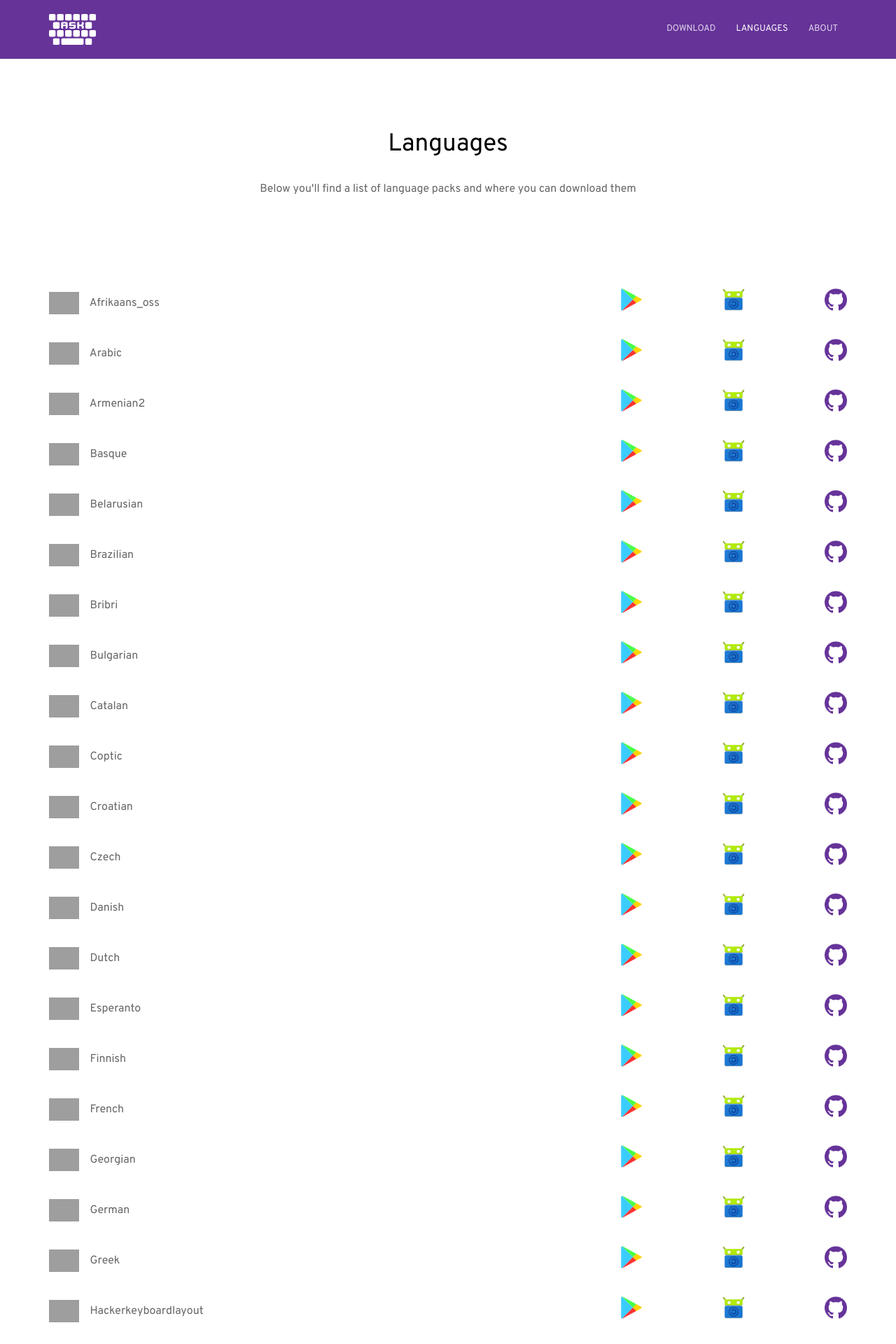
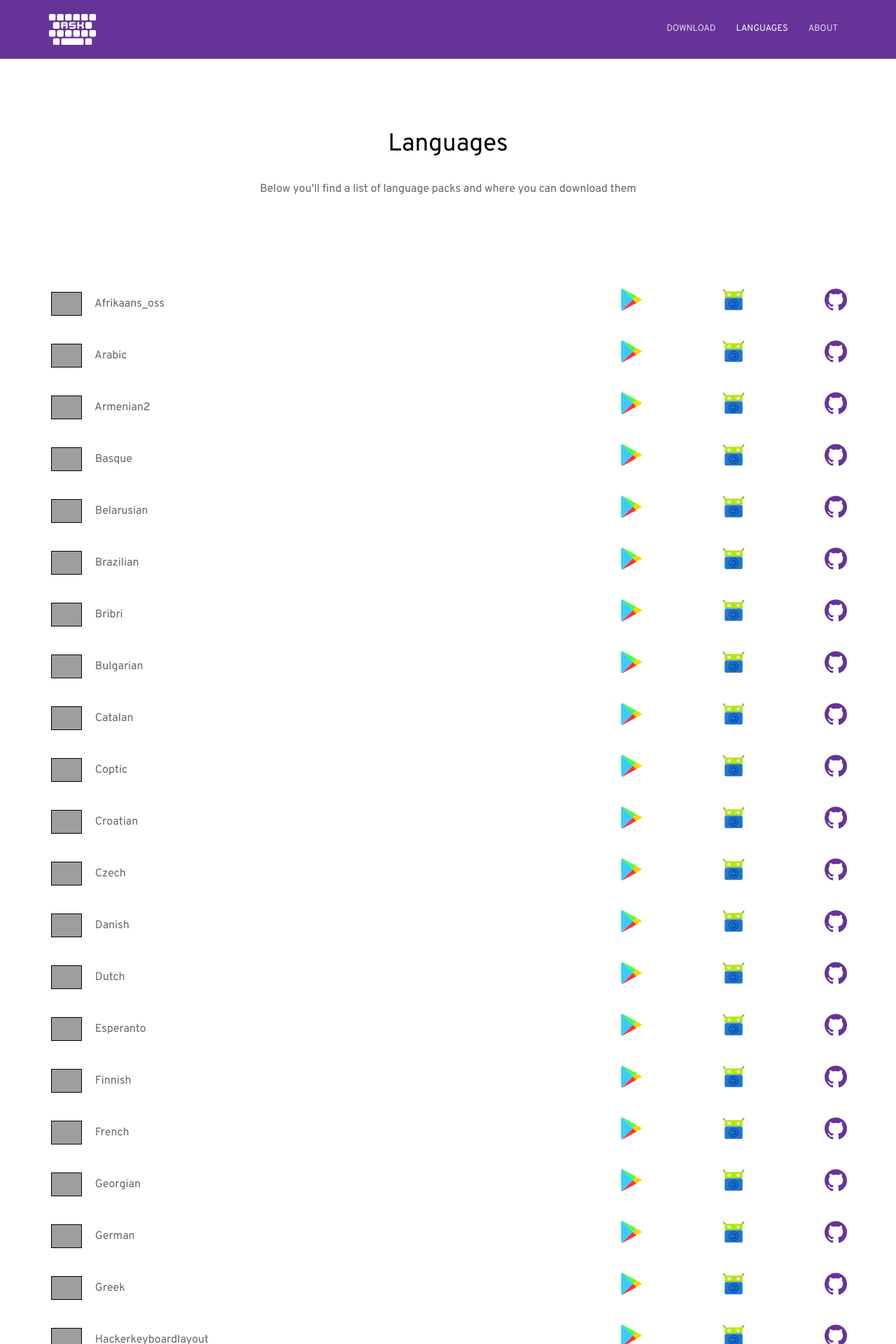
Before and after one commit to AnySoftKeyboard/AnySoftKeyboard.github.io, a Jekyll site: the page built from languages.html, in a window 1280 px wide. Shown: the top 1920 px of the page at 70% size. Built offline with Jekyll 4.4.1, drawn with Linux system fonts in a browser that asks for light colours; grey boxes are pictures that could not be loaded.

Commit message:
Fix: Align language names and add borders to flags
This commit addresses the visual layout of the languages page:

1.  Language Name Alignment:
    - Wraps flag images in a `<span>` with class `flag-container`.
    - The `flag-container` has a fixed width and right margin, ensuring that language names following the flags are vertically aligned, regardless of individual flag widths.

2.  Flag Borders:
    - Adds a `1px solid black` border to all language flags via the `language-flag` CSS class.

These changes improve the readability and visual consistency of the language list. The specific files modified are `languages.html` and `css/screen.scss`.

```diff
--- a/css/screen.scss
+++ b/css/screen.scss
@@ -12,3 +12,15 @@
 @import "forms";
 @import "navigation";
 @import "footer";
+
+.flag-container {
+  display: inline-block;
+  width: 50px; /* Adjust as needed */
+  text-align: center;
+  margin-right: 12px;
+}
+
+.language-flag {
+  border: 1px solid black;
+  vertical-align: middle;
+}
--- a/languages.html
+++ b/languages.html
@@ -6,7 +6,7 @@ description: Below you'll find a list of language packs and where you can downlo
 <section>
 	{% for language in site.data.languages.languages %}
 	<div>
-	<p class="languages-list"><img src="{{ language.icon }}" alt="{{ language.name }} flag" style="height: 32px; width: auto; padding-right: 12px; vertical-align: middle;"> {{ language.name }}
+	<p class="languages-list"><span class="flag-container"><img src="{{ language.icon }}" alt="{{ language.name }} flag" class="language-flag" style="height: 32px; width: auto; vertical-align: middle;"></span> {{ language.name }}
 
 	{% if language.github == nil %}
 	<img class="no-link-found not-full-icon" src="/images/github.png" width="32px" height="32px"/></a>
```
